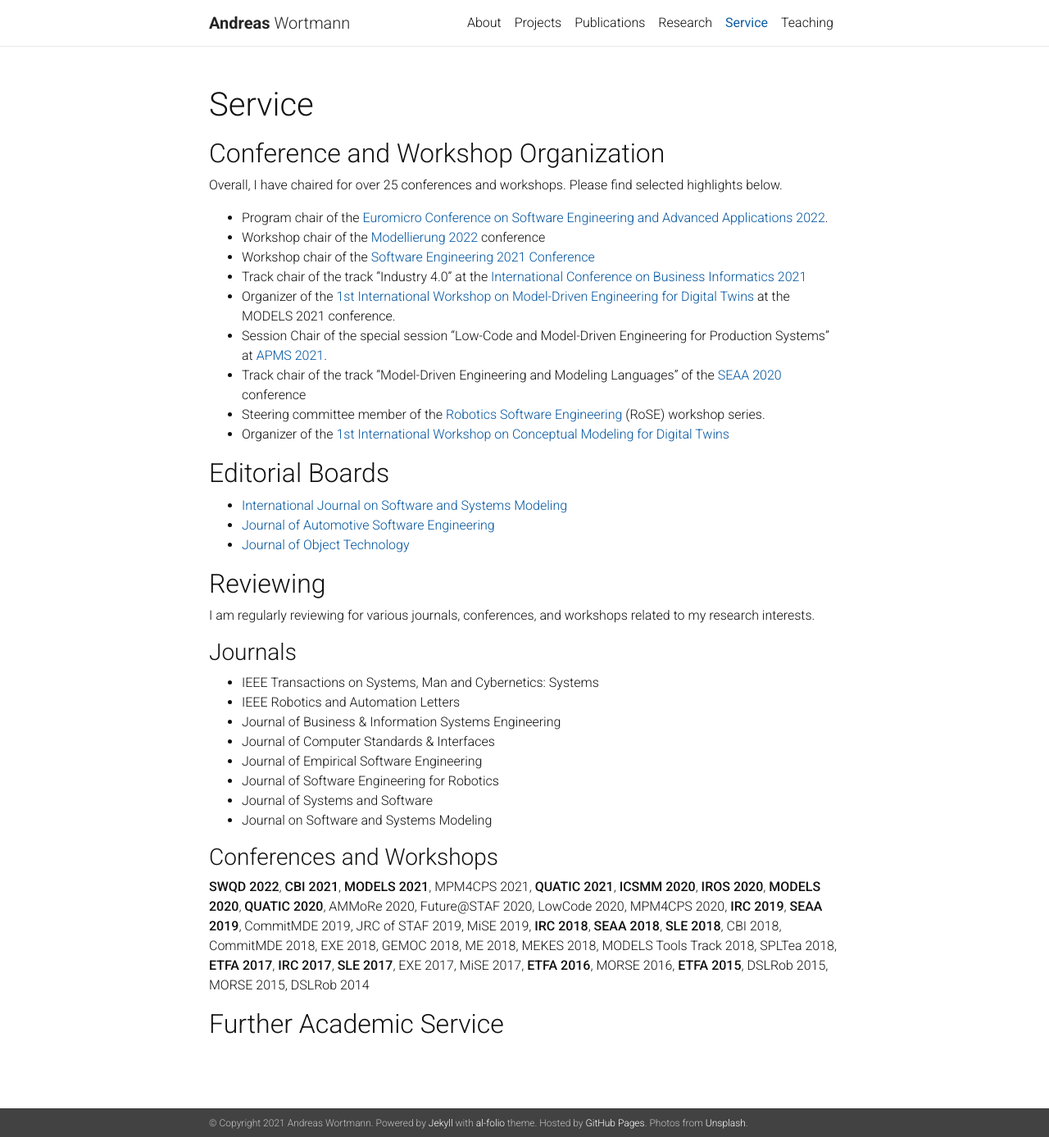
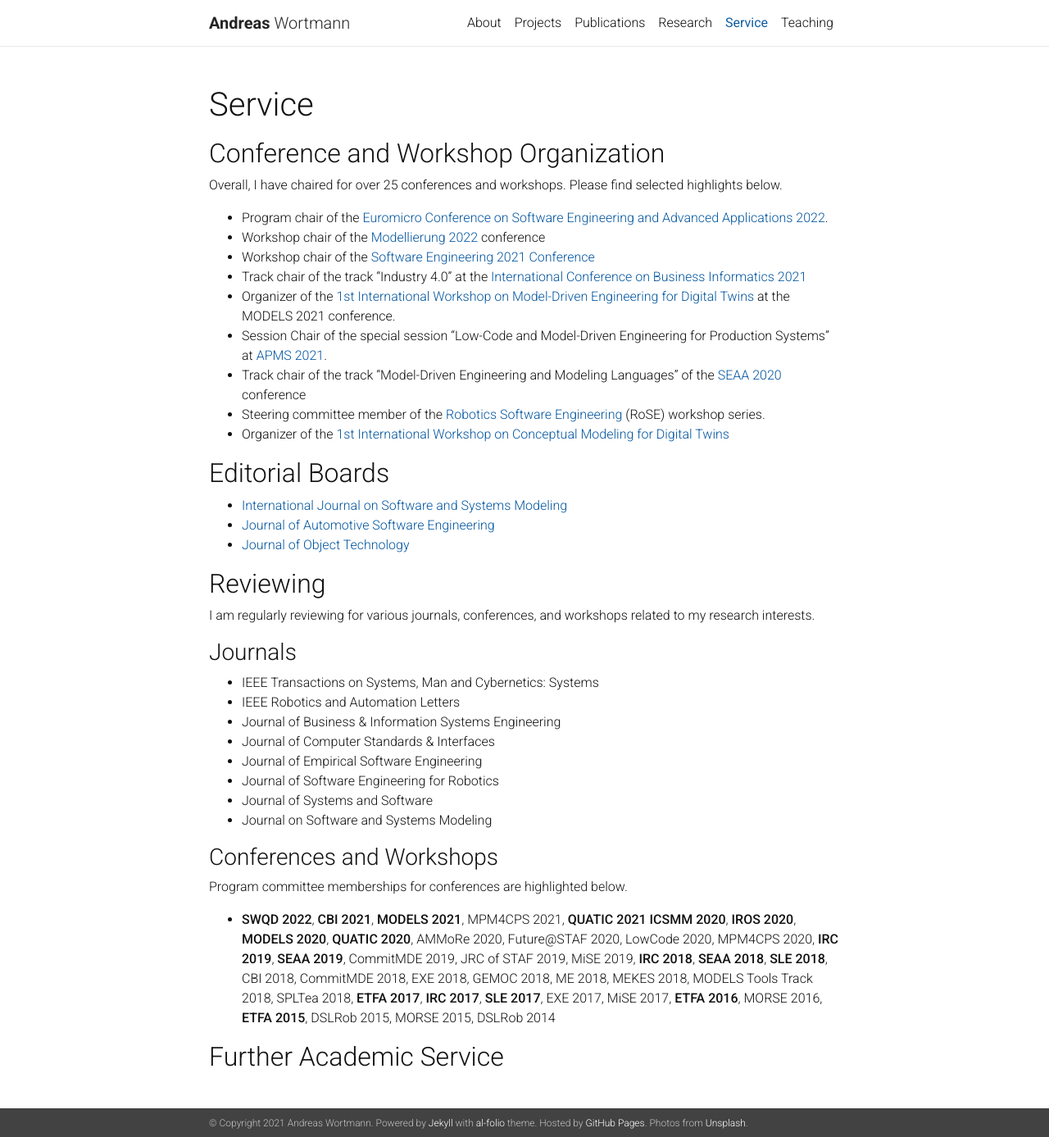
Before and after one commit to awortmann/awortmann.github.io, a Jekyll site: the page built from _pages/service.md, in a window 1280 px wide and 1387 px high. Shown: the whole window at 82% size. Built offline with Jekyll 4.4.1, drawn with Linux system fonts in a browser that asks for light colours; nearby versions of some CDN libraries; a style sheet for code colours, icons or effects is not loaded.

Commit message:
Minor update

```diff
--- a/_pages/service.md
+++ b/_pages/service.md
@@ -44,45 +44,9 @@ I am regularly reviewing for various journals, conferences, and workshops relate
 
 ### Conferences and Workshops
 
-**SWQD 2022**,
-**CBI 2021**,
-**MODELS 2021**,
-MPM4CPS 2021,
-**QUATIC 2021**,
-**ICSMM 2020**,
-**IROS 2020**,
-**MODELS 2020**,
-**QUATIC 2020**,
-AMMoRe 2020,
-Future@STAF 2020,
-LowCode 2020,
-MPM4CPS 2020,
-**IRC 2019**,
-**SEAA 2019**,
-CommitMDE 2019,
-JRC of STAF 2019,
-MiSE 2019,
-**IRC 2018**,
-**SEAA 2018**,
-**SLE 2018**,
-CBI 2018,
-CommitMDE 2018,
-EXE 2018,
-GEMOC 2018,
-ME 2018,
-MEKES 2018,
-MODELS Tools Track 2018,
-SPLTea 2018,
-**ETFA 2017**,
-**IRC 2017**,
-**SLE 2017**,
-EXE 2017,
-MiSE 2017,
-**ETFA 2016**,
-MORSE 2016,
-**ETFA 2015**,
-DSLRob 2015,
-MORSE 2015,
-DSLRob 2014
+Program committee memberships for conferences are highlighted below.
+
+- **SWQD 2022**, **CBI 2021**, **MODELS 2021**,  MPM4CPS 2021,  **QUATIC 2021**  **ICSMM 2020**,  **IROS 2020**,  **MODELS 2020**,  **QUATIC 2020**,  AMMoRe 2020, Future@STAF 2020,  LowCode 2020,  MPM4CPS 2020,  **IRC 2019**,  **SEAA 2019**, CommitMDE 2019, JRC of STAF 2019,  MiSE 2019,  **IRC 2018**,  **SEAA 2018**,  **SLE 2018**,  CBI 2018,  CommitMDE 2018, EXE 2018, GEMOC 2018,  ME 2018,  MEKES 2018,  MODELS Tools Track 2018,  SPLTea 2018,  **ETFA 2017**,  **IRC 2017**, **SLE 2017**,  EXE 2017, MiSE 2017,  **ETFA 2016**,  MORSE 2016,
+**ETFA 2015**,  DSLRob 2015,  MORSE 2015,  DSLRob 2014
 
 ## Further Academic Service
```
